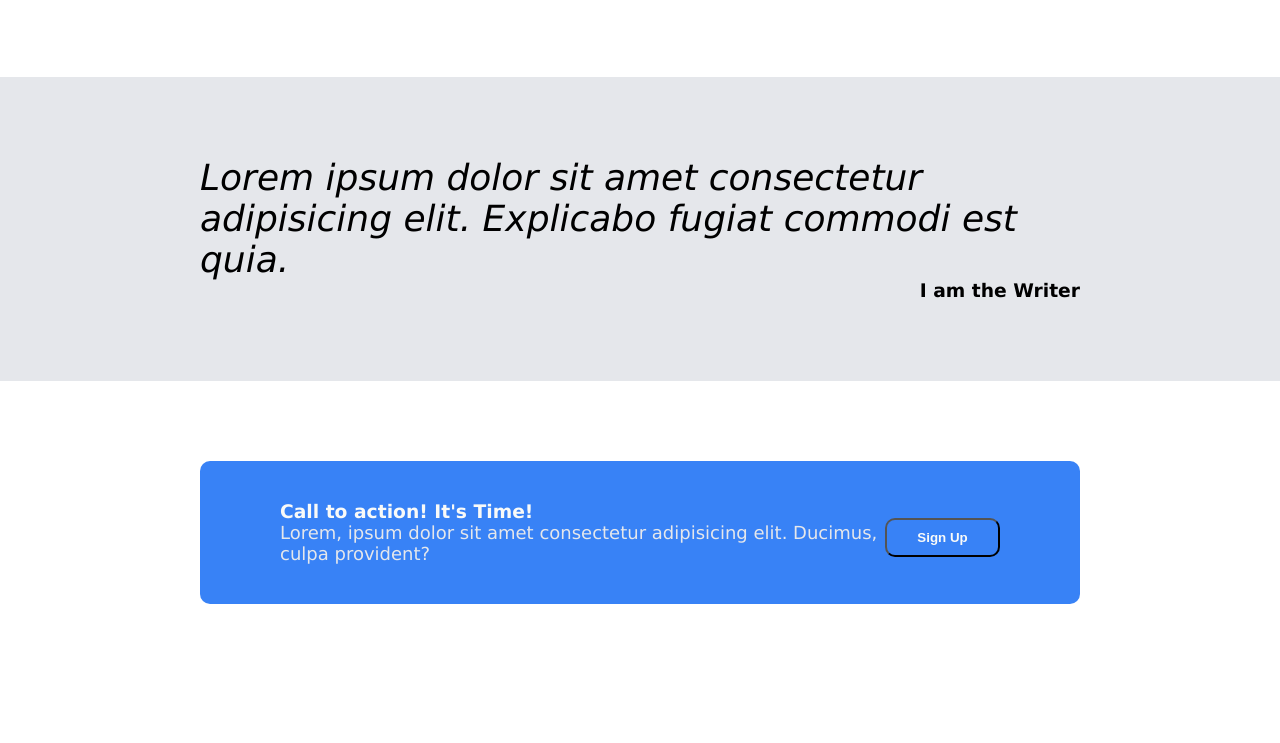
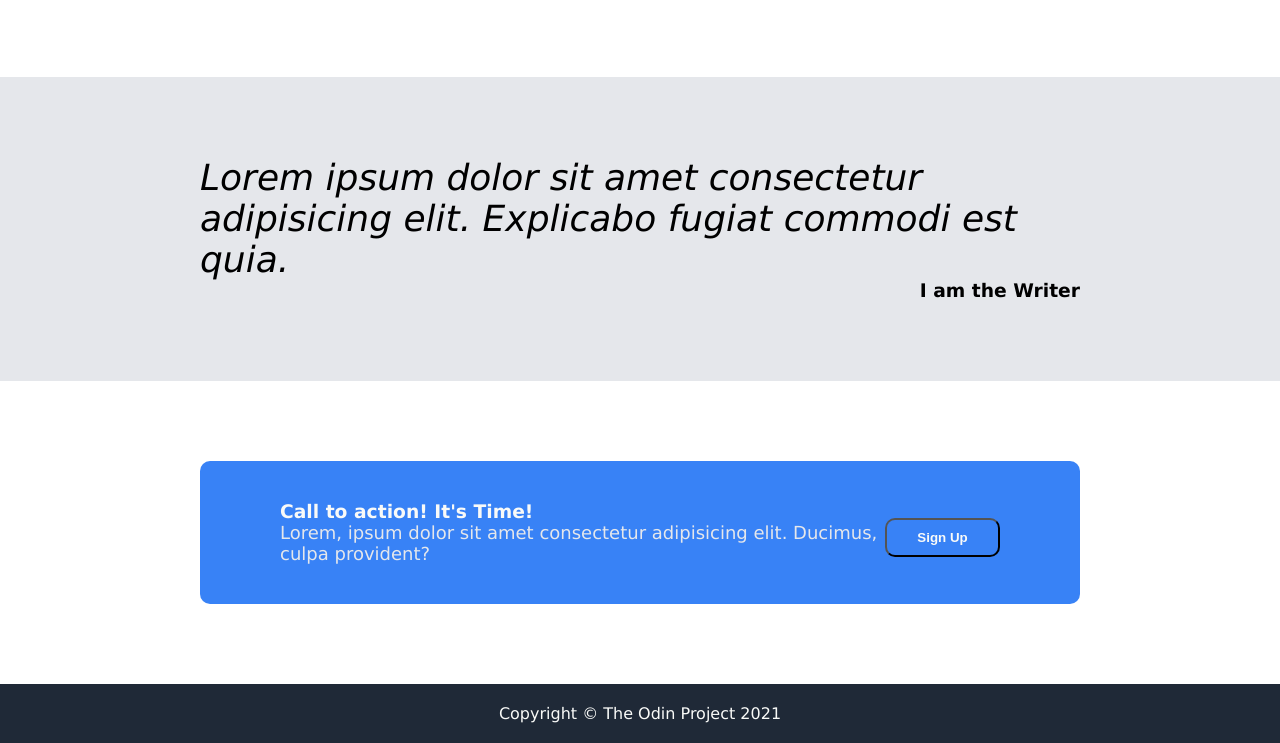
Before and after one commit to Orbito7/landing-page, a plain HTML site: page index.html in a window 1280 px wide. Shown: the part 725-1468 px from the top of the page. Before the commit the page ends 1409 px from the top, so only its background shows below. Drawn offline with Linux system fonts and the light colour scheme.

Commit message:
Created and finished footer

```diff
--- a/index.html
+++ b/index.html
@@ -92,6 +92,6 @@
       </div>
     </div>
 
-    <footer></footer>
+    <footer><p>Copyright © The Odin Project 2021</p></footer>
   </body>
 </html>
--- a/style.css
+++ b/style.css
@@ -171,3 +171,12 @@ header {
 .banner h3 {
   color: #f9faf8;
 }
+
+footer {
+  display: flex;
+  background-color: #1f2937;
+  color: #f9faf8;
+  justify-content: center;
+  align-items: center;
+  padding: 20px;
+}
```
